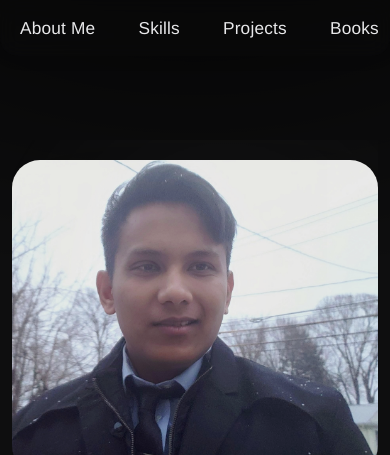
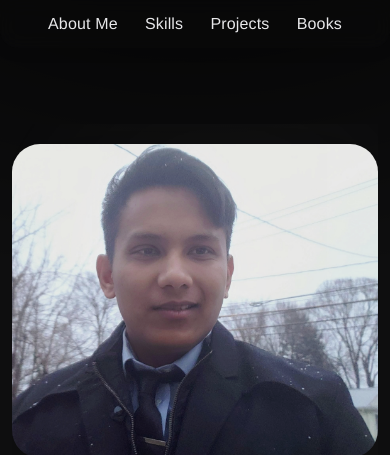
Before and after one commit to KimngGnmik/KimngGnmik, a plain HTML site: page index.html in a window 390 px wide. Shown: the top 455 px of the page. Drawn offline with Linux system fonts and the light colour scheme.

Commit message:
Fixed formatting isue

```diff
--- a/style.css
+++ b/style.css
@@ -1,3 +1,16 @@
+/* Universal link styles for modern look */
+a {
+  color: var(--text-color, #fff);
+  text-decoration: none;
+  font-family: 'Helvetica Neue', Helvetica, Arial, sans-serif;
+  font-weight: 400;
+  transition: color 0.2s;
+}
+a:hover, a:focus {
+  color: var(--accent-color, #e0e0e0);
+  text-decoration: underline;
+}
+
 .book-link {
   text-decoration: none;
   color: inherit;
@@ -195,11 +208,11 @@
     top: 0;
     left: 0;
     width: 100vw;
-    height: 56px;
+    height: 48px;
     min-height: 0;
     flex-direction: row;
     align-items: center;
-    justify-content: flex-start;
+    justify-content: center;
     border-radius: 0 0 var(--sidebar-radius) var(--sidebar-radius);
     box-shadow: 0 2px 16px 0 rgba(0,0,0,0.08);
     z-index: 100;
@@ -212,19 +225,19 @@
   .sidebar-wrapper {
     flex-direction: row;
     align-items: center;
-    justify-content: flex-start;
+    justify-content: center;
     width: 100vw;
-    height: 56px;
-    padding: 0 8px;
+    height: 48px;
+    padding: 0 4px;
     overflow-x: auto;
     overflow-y: hidden;
     white-space: nowrap;
   }
   .sidebar-list {
     flex-direction: row;
-    gap: 1.2rem;
+    gap: 0.7rem;
     align-items: center;
-    justify-content: flex-start;
+    justify-content: center;
     width: auto;
     padding: 0;
     margin: 0;
@@ -233,22 +246,22 @@
     white-space: nowrap;
   }
   .sidebar-link {
-    padding: 8px 12px;
+    padding: 6px 8px;
     border-radius: 6px;
-    font-size: 1.08rem;
+    font-size: 1rem;
     display: flex;
     align-items: center;
     border-left: none;
     white-space: nowrap;
   }
   .sidebar-link.active::after, .sidebar-link[aria-current="page"]::after {
-    margin-left: 6px;
-    width: 0.7em;
-    height: 0.7em;
+    margin-left: 4px;
+    width: 0.6em;
+    height: 0.6em;
   }
   .main-content {
     margin-left: 0;
-    padding-top: 64px;
+    padding-top: 56px;
   }
 }
 
```
